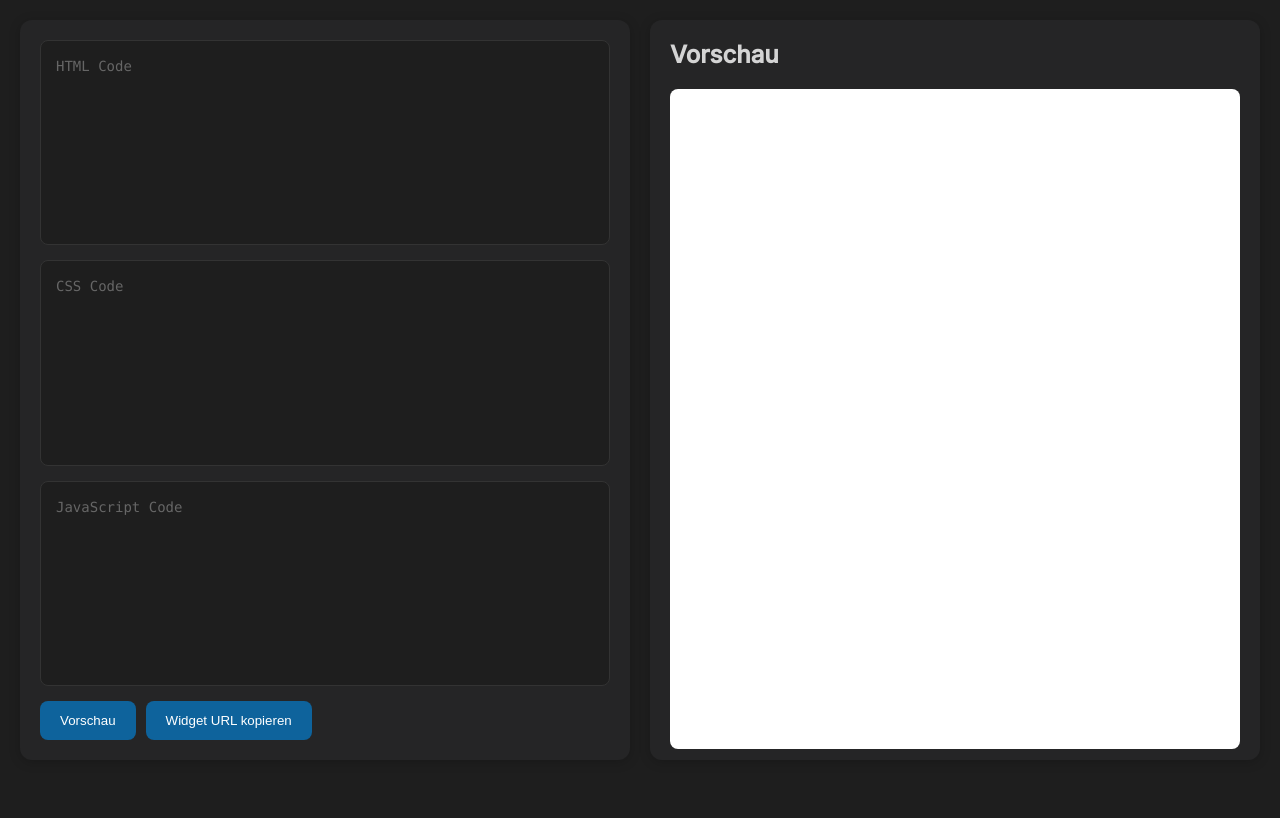
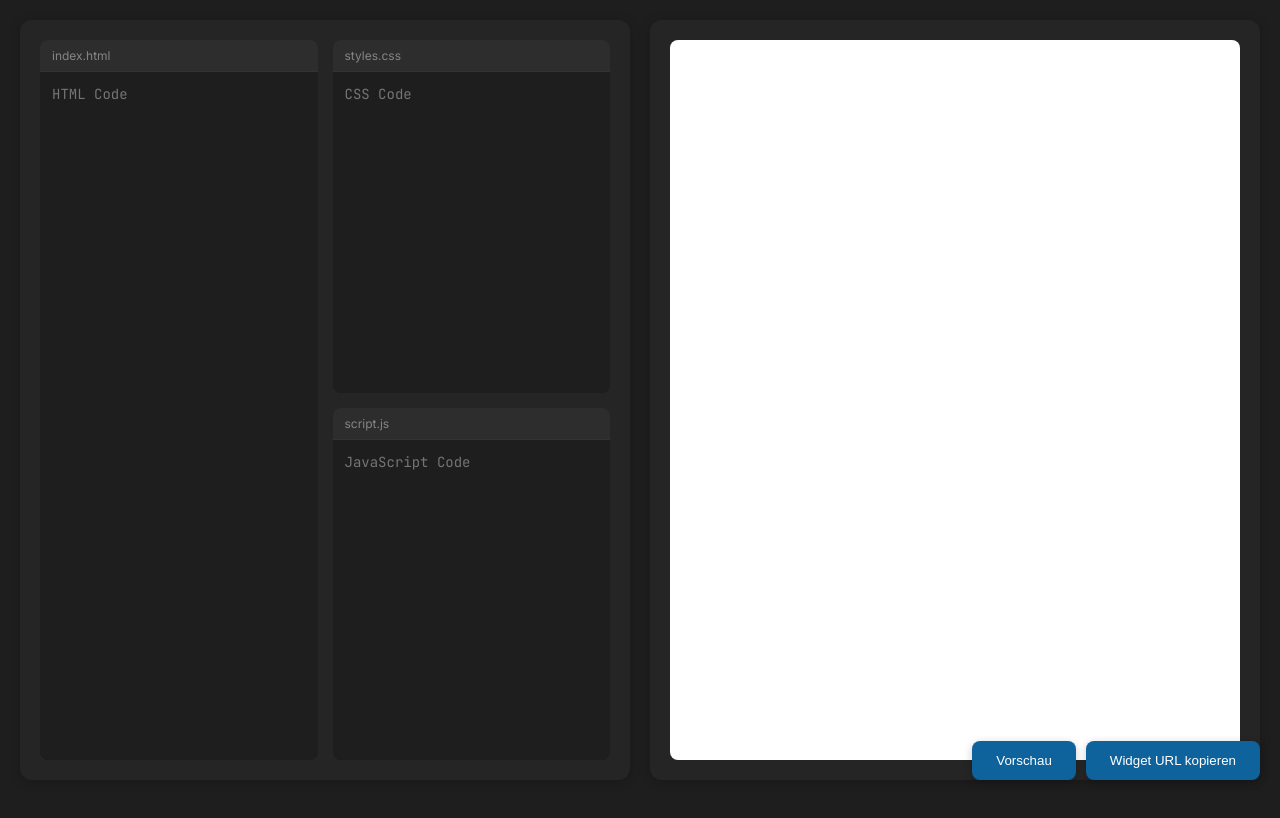
Before and after one commit to HamerJava/HamerJava.github.io, a plain HTML site: page Editor/index.html in a window 1280 px wide. Drawn offline with nearby package versions, Linux system fonts and the light colour scheme.

Commit message:
Initial commit

```diff
--- a/Editor/index.html
+++ b/Editor/index.html
@@ -5,28 +5,38 @@
     <meta name="viewport" content="width=device-width, initial-scale=1.0">
     <title>Widget Editor</title>
     <link rel="stylesheet" href="style.css">
-    <link href="https://fonts.googleapis.com/css2?family=Inter:wght@400;500&display=swap" rel="stylesheet">
+    <link href="https://fonts.googleapis.com/css2?family=Inter:wght@400;500&family=JetBrains+Mono:wght@400;500&display=swap" rel="stylesheet">
     <link href="https://cdnjs.cloudflare.com/ajax/libs/prismjs/1.29.0/themes/prism-tomorrow.min.css" rel="stylesheet">
 </head>
 <body>
     <div class="container">
         <div id="editor">
-            <div class="code-container">
-                <textarea id="htmlInput" placeholder="HTML Code"></textarea>
-                <textarea id="cssInput" placeholder="CSS Code"></textarea>
-                <textarea id="jsInput" placeholder="JavaScript Code"></textarea>
+            <div class="html-container">
+                <div class="editor-section">
+                    <div class="editor-header">index.html</div>
+                    <textarea id="htmlInput" placeholder="HTML Code"></textarea>
+                </div>
             </div>
-            <div class="button-group">
-                <button id="previewButton" class="primary-button">Vorschau</button>
-                <button id="copyButton" class="primary-button">Widget URL kopieren</button>
+            <div class="side-editors">
+                <div class="editor-section">
+                    <div class="editor-header">styles.css</div>
+                    <textarea id="cssInput" placeholder="CSS Code"></textarea>
+                </div>
+                <div class="editor-section">
+                    <div class="editor-header">script.js</div>
+                    <textarea id="jsInput" placeholder="JavaScript Code"></textarea>
+                </div>
             </div>
-            <div class="url-container"></div>
         </div>
-        <div id="preview">
-            <h2>Vorschau</h2>
+        <div class="preview-container">
             <iframe id="widgetPreview"></iframe>
         </div>
     </div>
+    <div class="button-group">
+        <button id="previewButton" class="primary-button">Vorschau</button>
+        <button id="copyButton" class="primary-button">Widget URL kopieren</button>
+    </div>
+    <div class="url-container"></div>
     <script src="https://cdnjs.cloudflare.com/ajax/libs/prismjs/1.29.0/prism.min.js"></script>
     <script src="script.js"></script>
 </body>
--- a/Editor/style.css
+++ b/Editor/style.css
@@ -4,69 +4,86 @@ body {
     padding: 20px;
     background: #1e1e1e;
     color: #d4d4d4;
+    height: 100vh;
 }
 
 .container {
     display: grid;
     grid-template-columns: 1fr 1fr;
     gap: 20px;
-    max-width: 1800px;
-    margin: 0 auto;
-    height: calc(100vh - 100px);
+    height: calc(100vh - 40px);
 }
 
 #editor {
-    display: flex;
-    flex-direction: column;
+    display: grid;
+    grid-template-columns: 1fr 1fr;
     gap: 15px;
     background: #252526;
     padding: 20px;
     border-radius: 12px;
     box-shadow: 0 2px 12px rgba(0, 0, 0, 0.2);
-    height: 100%;
 }
 
-#preview {
-    background: #252526;
-    padding: 20px;
-    border-radius: 12px;
-    box-shadow: 0 2px 12px rgba(0, 0, 0, 0.2);
-    height: 100%;
-    overflow: auto;
+.html-container {
+    grid-column: 1;
+    display: flex;
+    flex-direction: column;
 }
 
-.code-container {
+.side-editors {
+    grid-column: 2;
     display: flex;
     flex-direction: column;
     gap: 15px;
+}
+
+.editor-section {
+    position: relative;
     flex: 1;
-    overflow: auto;
+    background: #1e1e1e;
+    border-radius: 8px;
+    overflow: hidden;
+}
+
+.editor-header {
+    background: #2d2d2d;
+    padding: 8px 12px;
+    font-size: 12px;
+    color: #858585;
+    border-bottom: 1px solid #333;
 }
 
 textarea {
-    flex: 1;
-    padding: 15px;
-    font-family: 'Monaco', 'Consolas', monospace;
+    width: 100%;
+    height: calc(100% - 35px);
+    padding: 12px;
+    font-family: 'JetBrains Mono', 'Consolas', monospace;
     font-size: 14px;
-    border: 1px solid #333;
-    border-radius: 8px;
+    border: none;
     resize: none;
     background: #1e1e1e;
     color: #d4d4d4;
     line-height: 1.5;
 }
 
-textarea::placeholder {
-    color: #666;
+.preview-container {
+    background: #252526;
+    padding: 20px;
+    border-radius: 12px;
+    box-shadow: 0 2px 12px rgba(0, 0, 0, 0.2);
 }
 
 .button-group {
+    position: fixed;
+    bottom: 20px;
+    right: 20px;
     display: flex;
     gap: 10px;
+    z-index: 1000;
 }
 
 button {
-    padding: 12px 20px;
+    padding: 12px 24px;
     border: none;
     border-radius: 8px;
     cursor: pointer;
@@ -74,6 +91,7 @@ button {
     transition: all 0.2s;
     background: #2d2d2d;
     color: #d4d4d4;
+    box-shadow: 0 2px 8px rgba(0, 0, 0, 0.2);
 }
 
 .primary-button {
@@ -88,19 +106,22 @@ button:hover {
 
 iframe {
     width: 100%;
-    height: calc(100% - 40px);
+    height: 100%;
     border: none;
     border-radius: 8px;
     background: #fff;
 }
 
 .url-container {
-    display: none;
-    margin-top: 15px;
-    padding: 10px;
+    position: fixed;
+    bottom: 80px;
+    right: 20px;
+    padding: 12px;
     background: #333;
     border-radius: 8px;
     color: #d4d4d4;
+    display: none;
+    box-shadow: 0 2px 12px rgba(0, 0, 0, 0.3);
 }
 
 .url-container.visible {
```
